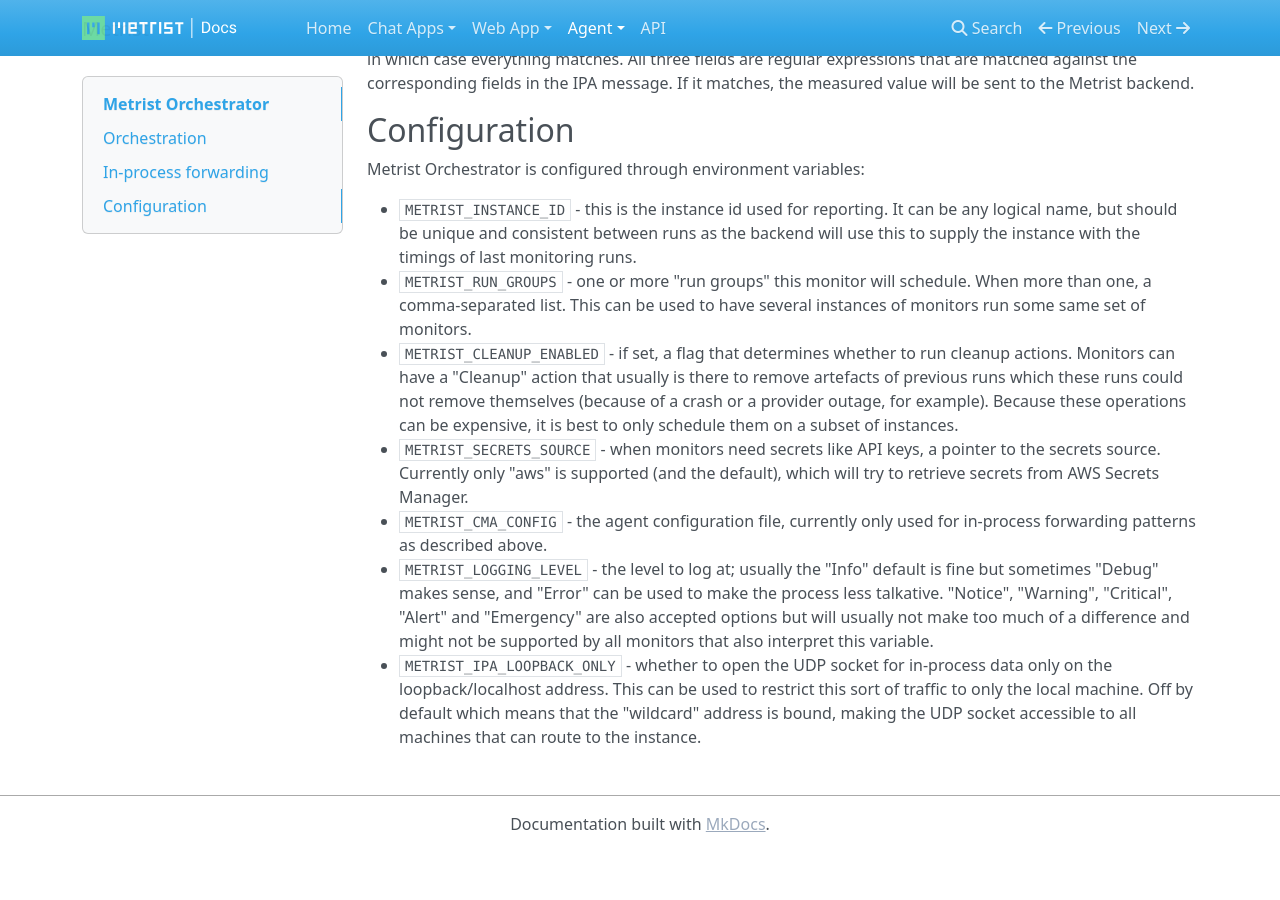
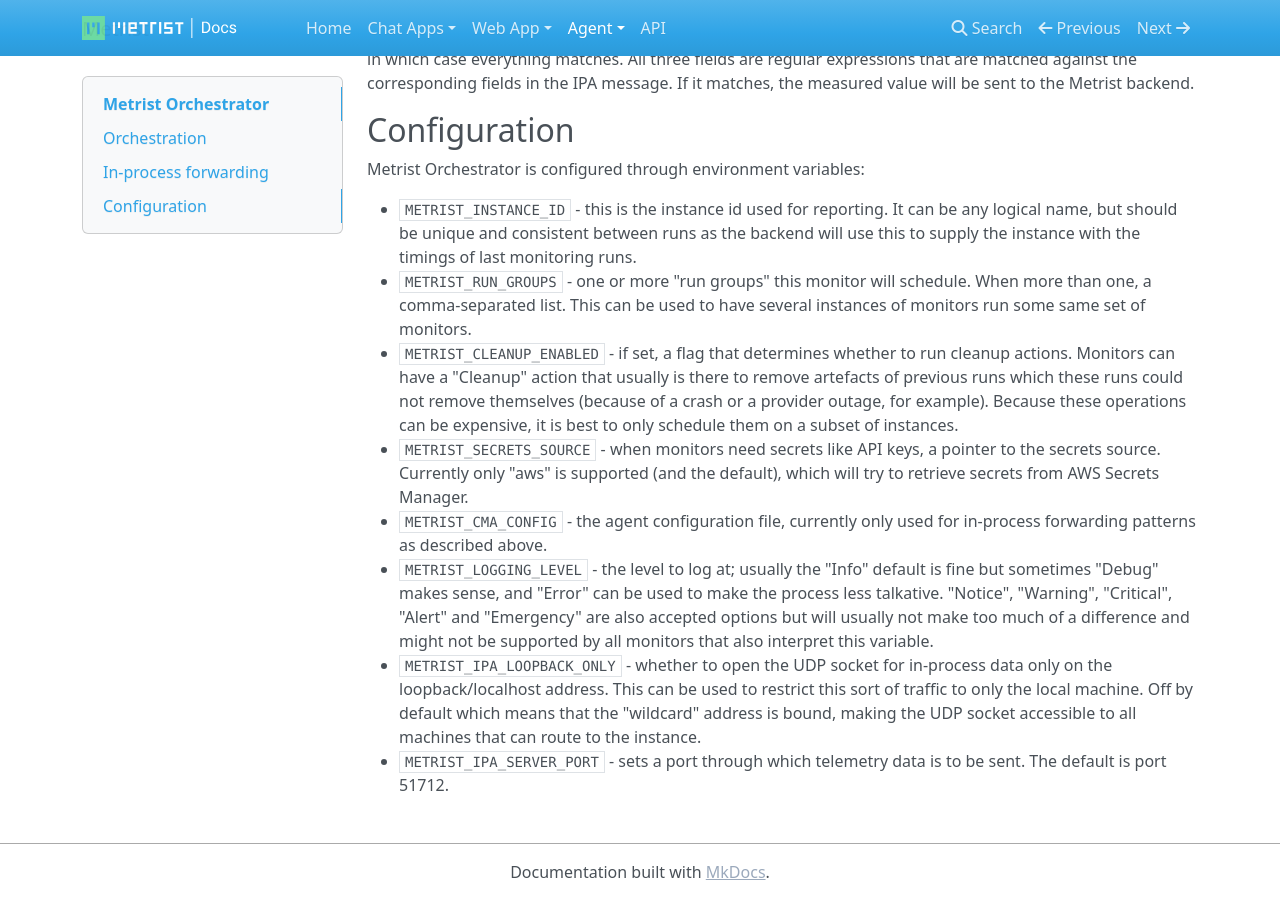
Before and after one commit to Metrist-Software/product-docs, an MkDocs documentation site: the page built from docs/agent-source-code.md, in a window 1280 px wide and 900 px high, scrolled down 914 px. Built offline with MkDocs 1.6.1, drawn with Linux system fonts in a browser that asks for light colours; nearby versions of some CDN libraries; before the commit the page ends 1766 px from its top, so only the background shows below that.

Commit message:
Added note about METRIST_IPA_SERVER_PORT

```diff
--- a/docs/agent-source-code.md
+++ b/docs/agent-source-code.md
@@ -62,3 +62,4 @@ Metrist Orchestrator is configured through environment variables:
 * `METRIST_IPA_LOOPBACK_ONLY` - whether to open the UDP socket for in-process data only on the loopback/localhost address. This can be
   used to restrict this sort of traffic to only the local machine. Off by default which means that the "wildcard" address is bound,
   making the UDP socket accessible to all machines that can route to the instance.
+* `METRIST_IPA_SERVER_PORT` - sets a port through which telemetry data is to be sent. The default is port 51712.
```
